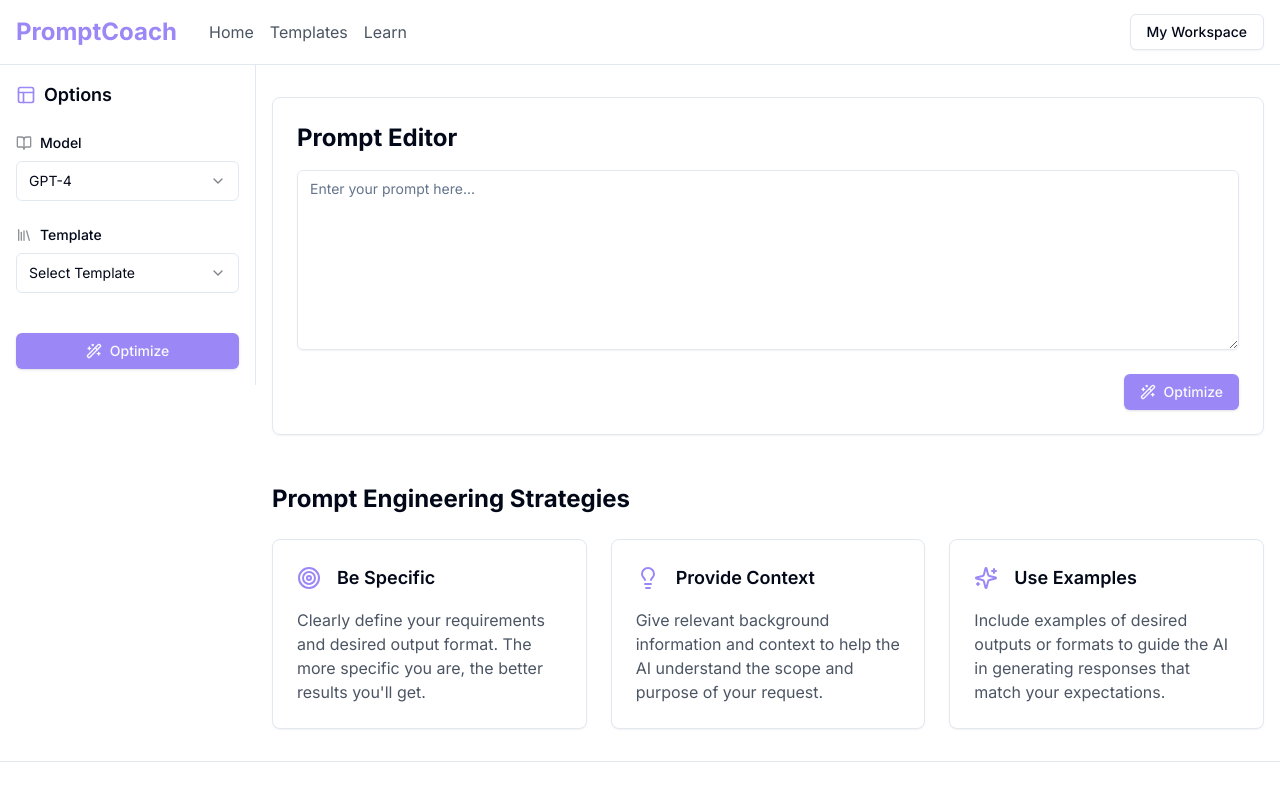
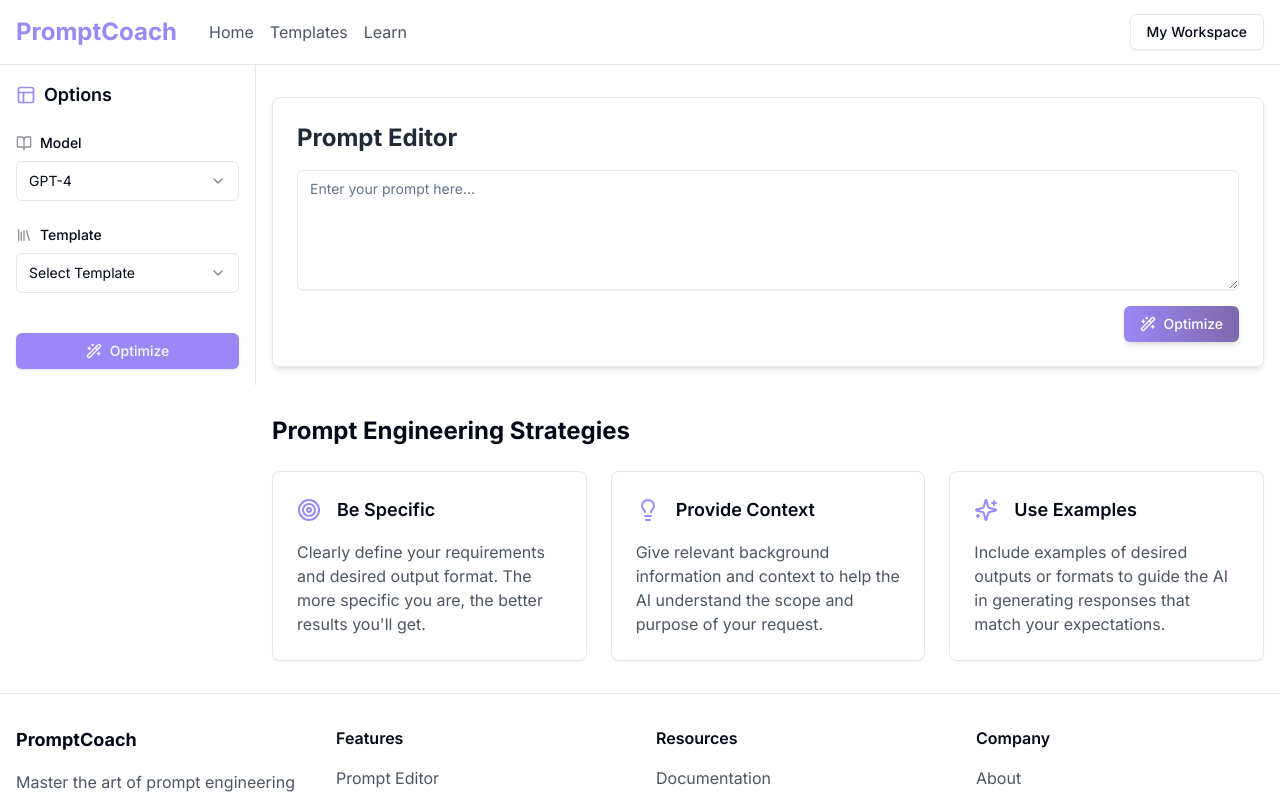
Before and after one commit to shashwatc12/PromptCoach, a Next.js app: page / in a window 1280 px wide. Shown: the top 798 px of the page. Built offline with nearby package versions, Linux system fonts and the light colour scheme.

Commit message:
Refactor: Improve prompt editor and button styles
- Reduced the size of the prompt editor box.
- Added a gradient to the buttons for a more appealing look.

```diff
--- a/app/components/PromptEditor.tsx
+++ b/app/components/PromptEditor.tsx
@@ -14,11 +14,11 @@ interface PromptEditorProps {
 
 export default function PromptEditor({ onOptimize, promptText, onPromptChange }: PromptEditorProps) {
   return (
-    <div className="prompt-container w-full border rounded-lg p-6 shadow-sm">
-      <h2 className="text-2xl font-bold mb-4">Prompt Editor</h2>
+    <div className="prompt-container w-full border rounded-lg p-4 md:p-6 shadow-md bg-white/90">
+      <h2 className="text-2xl font-bold mb-4 text-gray-800">Prompt Editor</h2>
 
       <Textarea
-        className="min-h-[180px] max-h-[250px] mb-6" // Reduced height from 300px to 180px
+        className="min-h-[120px] max-h-[200px] mb-4 resize-y focus:ring-2 focus:ring-optimizer-light transition-all"
         placeholder="Enter your prompt here..."
         value={promptText}
         onChange={(e) => onPromptChange(e.target.value)}
@@ -26,7 +26,7 @@ export default function PromptEditor({ onOptimize, promptText, onPromptChange }:
 
       <div className="flex justify-end">
         <Button
-          className="bg-optimizer-primary hover:bg-optimizer-secondary flex items-center gap-2"
+          className="bg-gradient-to-r from-optimizer-primary to-optimizer-secondary hover:from-optimizer-secondary hover:to-optimizer-primary text-white shadow-md transition-all duration-300 flex items-center gap-2 transform hover:scale-105"
           onClick={() => onOptimize(promptText)}
         >
           <Wand2 className="h-4 w-4" />
--- a/app/components/ui/button.tsx
+++ b/app/components/ui/button.tsx
@@ -1,3 +1,4 @@
+
 import * as React from "react"
 import { Slot } from "@radix-ui/react-slot"
 import { cva, type VariantProps } from "class-variance-authority"
@@ -19,6 +20,7 @@ const buttonVariants = cva(
           "bg-secondary text-secondary-foreground shadow-sm hover:bg-secondary/80",
         ghost: "hover:bg-accent hover:text-accent-foreground",
         link: "text-primary underline-offset-4 hover:underline",
+        gradient: "bg-gradient-to-r from-optimizer-primary to-optimizer-secondary text-white shadow-md hover:shadow-lg transition-all duration-300",
       },
       size: {
         default: "h-9 px-4 py-2",
--- a/app/components/ui/textarea.tsx
+++ b/app/components/ui/textarea.tsx
@@ -1,3 +1,4 @@
+
 import * as React from "react"
 
 import { cn } from "@/lib/utils"
@@ -10,7 +11,7 @@ const Textarea = React.forwardRef<HTMLTextAreaElement, TextareaProps>(
     return (
       <textarea
         className={cn(
-          "flex min-h-[60px] w-full rounded-md border border-input bg-transparent px-3 py-2 text-sm shadow-sm placeholder:text-muted-foreground focus-visible:outline-none focus-visible:ring-1 focus-visible:ring-ring disabled:cursor-not-allowed disabled:opacity-50",
+          "flex min-h-[60px] w-full rounded-md border border-input bg-white/50 px-3 py-2 text-sm shadow-sm placeholder:text-muted-foreground focus-visible:outline-none focus-visible:ring-2 focus-visible:ring-optimizer-light focus-visible:border-transparent transition-all duration-200 disabled:cursor-not-allowed disabled:opacity-50",
           className
         )}
         ref={ref}
```
